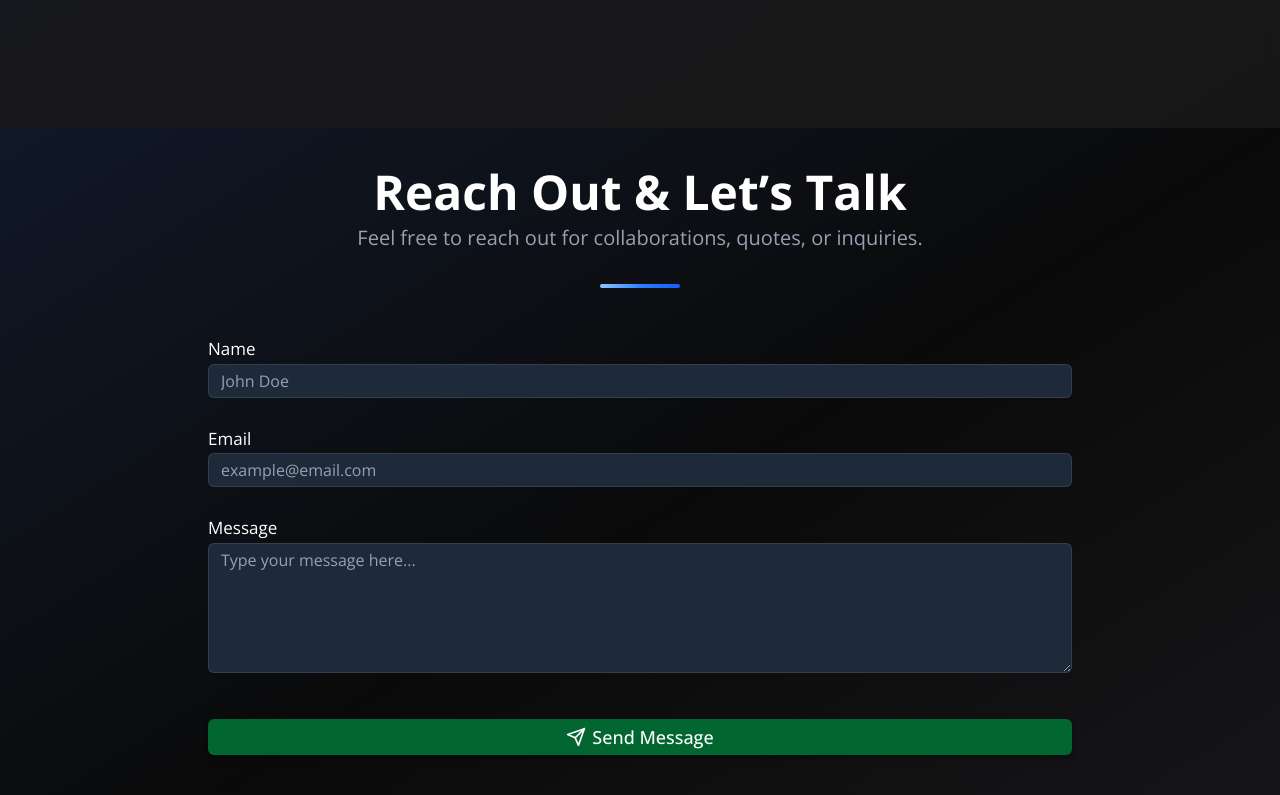
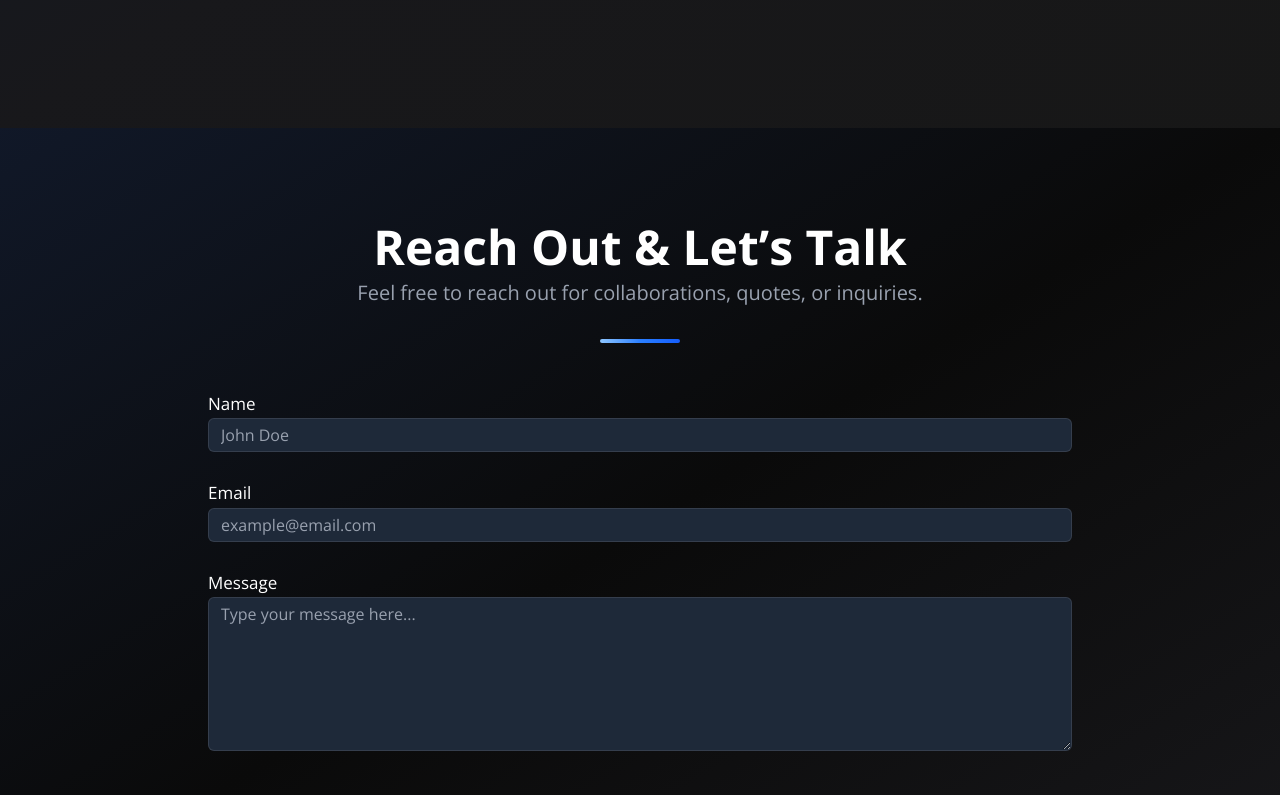
Before and after one commit to dev-ankit-mishra/collab-code-editor, a React (Vite) app in the folder client/: page / in a window 1280 px wide. Shown: the part 1520-2315 px from the top of the page. Built offline with nearby package versions, Linux system fonts and the light colour scheme; no server answers.

Commit message:
Added flex- property for proper alignment

```diff
--- a/client/src/components/Contact.tsx
+++ b/client/src/components/Contact.tsx
@@ -5,9 +5,9 @@ import { FiSend } from 'react-icons/fi';
 export default function Contact() {
   function handleFormSubmit() {}
   return (
-    <section className="min-h-screen bg-gradient-to-br from-gray-900 via-neutral-950 to-zinc-900 px-52 py-6">
-      <main className="flex flex-col  justify-center">
-        <h1 className="text-5xl mb-2 text-center font-bold mt-4">Reach Out & Let’s Talk</h1>
+    <section className="flex flex-col min-h-screen bg-gradient-to-br from-gray-900 via-neutral-950 to-zinc-900 px-52 py-6">
+      <main className="flex flex-col flex-grow justify-center">
+        <h1 className="text-5xl mb-2 text-center font-bold">Reach Out & Let’s Talk</h1>
         <p className="text-xl text-center text-gray-400 mb-8">Feel free to reach out for collaborations, quotes, or inquiries.</p>
 
         <div className="w-20 h-1 bg-gradient-to-r from-blue-300 via-blue-500 to-blue-600  rounded-lg mx-auto  mb-12 hover:w-32 transition duration-500" />
@@ -22,7 +22,7 @@ export default function Contact() {
           </div>
           <div className="mb-10">
           <label htmlFor="message" className="block pb-0.5 text-[17px]">Message</label>
-          <textarea id="message" name="message" rows={5} cols={30} placeholder="Type your message here..." className="w-full px-3 py-1 rounded-md bg-gray-800 border border-white/10  text-white placeholder-gray-400 focus:outline-none focus:ring-1 focus:ring-blue-500 transition-all"></textarea>
+          <textarea id="message" name="message" rows={6} cols={30} placeholder="Type your message here..." className="w-full px-3 py-1 rounded-md bg-gray-800 border border-white/10  text-white placeholder-gray-400 focus:outline-none focus:ring-1 focus:ring-blue-500 transition-all"></textarea>
           </div>
           <Button className="w-full text-lg  font-medium">
             <FiSend size={20}/>Send Message
```
